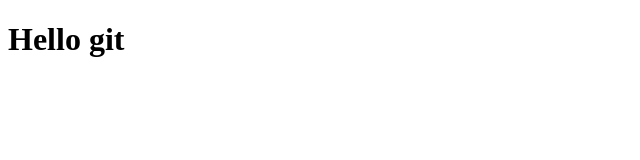
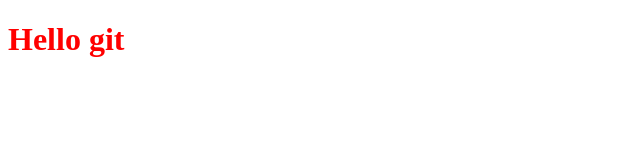
Before and after one commit to rqphy/tp-git, a plain HTML site: page index.html in a window 1280 px wide. Shown: the whole page, without its empty margins (0-640 px from the left). Drawn offline with Linux system fonts and the light colour scheme.

Commit message:
add style.css

```diff
--- a/index.html
+++ b/index.html
@@ -3,6 +3,7 @@
   <head>
     <title>tp-git</title>
     <meta chipset="UTF-8" />
+    <link rel="stylesheet" href="style.css" />
   </head>
   <body>
     <h1>Hello git</h1>
--- /dev/null
+++ b/style.css
@@ -0,0 +1,3 @@
+h1 {
+  color: red;
+}
```
